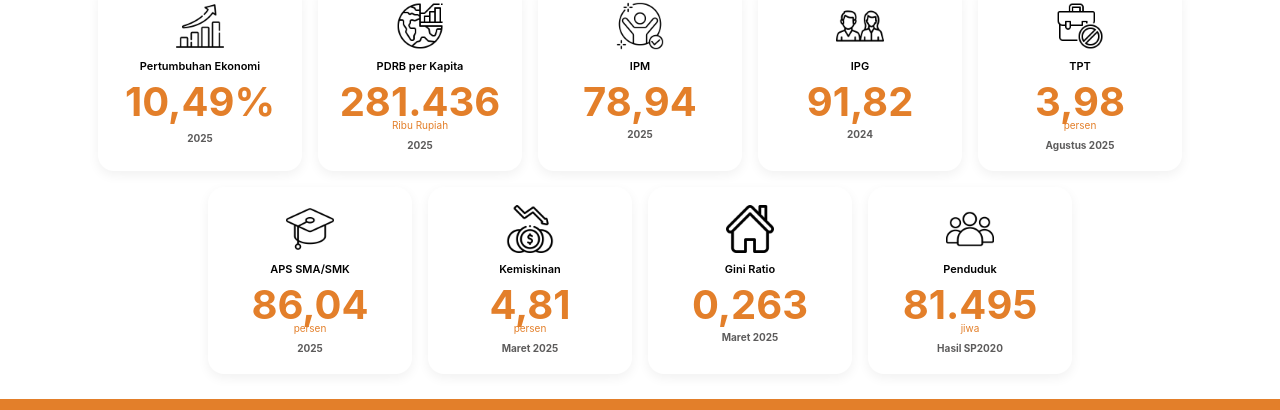
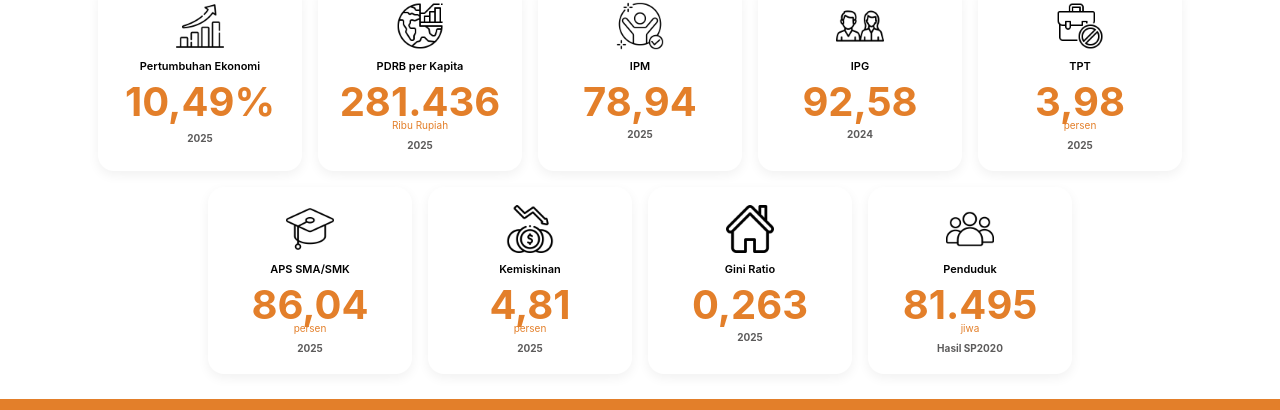
Before and after one commit to Cahyadi-Prasetyo/dashboard-map, a plain HTML site: page natuna.html in a window 1280 px wide. Shown: the part 849-1259 px from the top of the page. Drawn offline with Linux system fonts and the light colour scheme.

Commit message:
Update natuna.html

```diff
--- a/natuna.html
+++ b/natuna.html
@@ -133,7 +133,7 @@
       <div class="indikator-card" onclick="openModal('ipg', 'natuna', 'Kabupaten Natuna')">
         <div class="indikator-icon" style="background-image: url(&quot;assets/img/IPG.png&quot;)"></div>
         <p class="indikator-title">IPG</p>
-        <h3 class="indikator-value">91,82<br /><span> </span></h3>
+        <h3 class="indikator-value">92,58<br /><span> </span></h3>
         <p class="indikator-date">2024</p>
       </div>
 
@@ -142,7 +142,7 @@
         <div class="indikator-icon" style="background-image: url(&quot;assets/img/TPT.png&quot;)"></div>
         <p class="indikator-title">TPT</p>
         <h3 class="indikator-value">3,98<br /><span>persen</span></h3>
-        <p class="indikator-date">Agustus 2025</p>
+        <p class="indikator-date">2025</p>
       </div>
 
       <!-- Card 6 -->
@@ -158,7 +158,7 @@
         <div class="indikator-icon" style="background-image: url(&quot;assets/img/poverty.png&quot;)"></div>
         <p class="indikator-title">Kemiskinan</p>
         <h3 class="indikator-value">4,81<br /><span>persen</span></h3>
-        <p class="indikator-date">Maret 2025</p>
+        <p class="indikator-date">2025</p>
       </div>
 
       <!-- Card 8 -->
@@ -166,7 +166,7 @@
         <div class="indikator-icon" style="background-image: url(&quot;assets/img/IPM.png&quot;)"></div>
         <p class="indikator-title">Gini Ratio</p>
         <h3 class="indikator-value">0,263<br /><span></span></h3>
-        <p class="indikator-date">Maret 2025</p>
+        <p class="indikator-date">2025</p>
       </div>
 
       <div class="indikator-card" onclick="openModal('penduduk', 'natuna', 'Kabupaten Natuna')">
```
